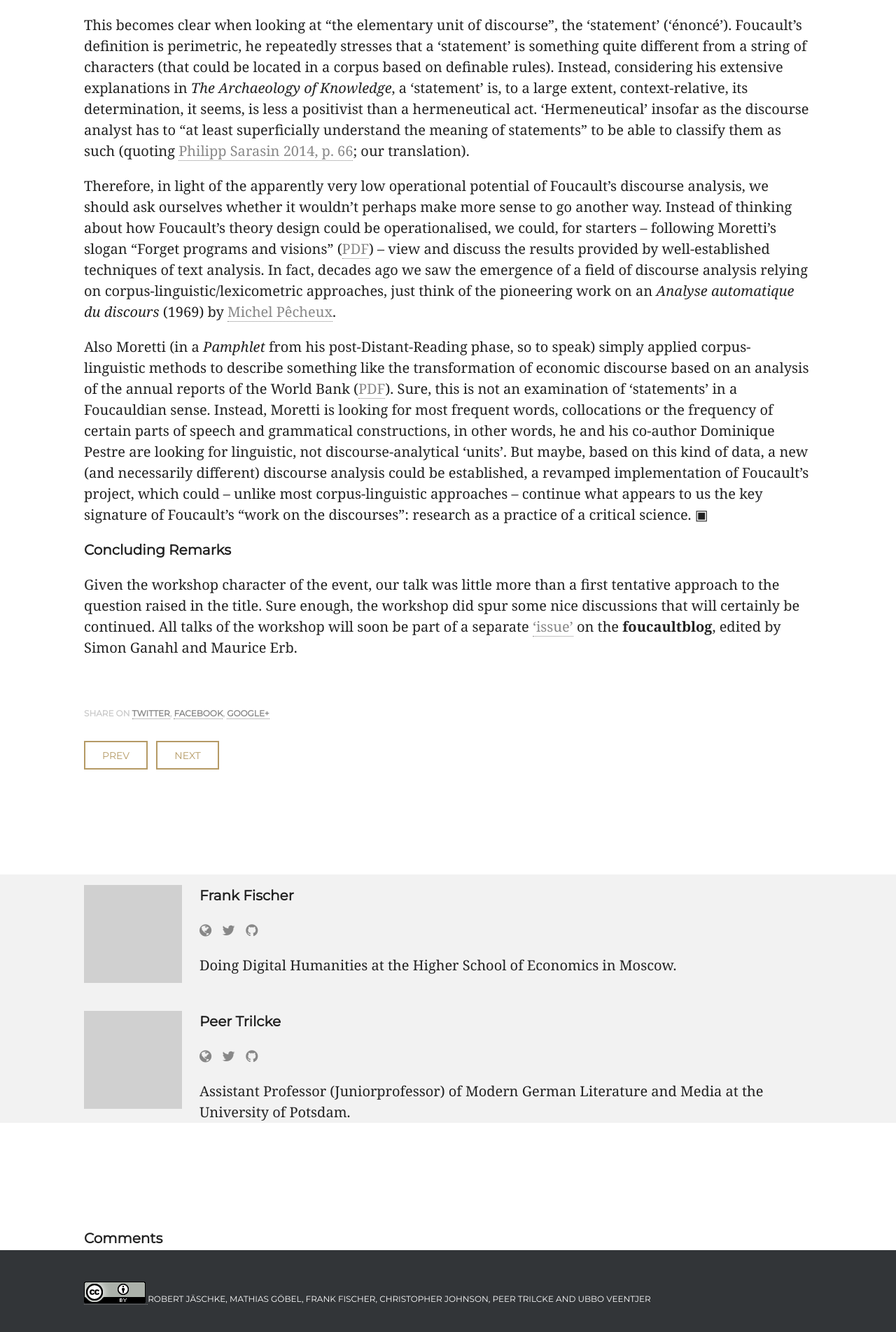
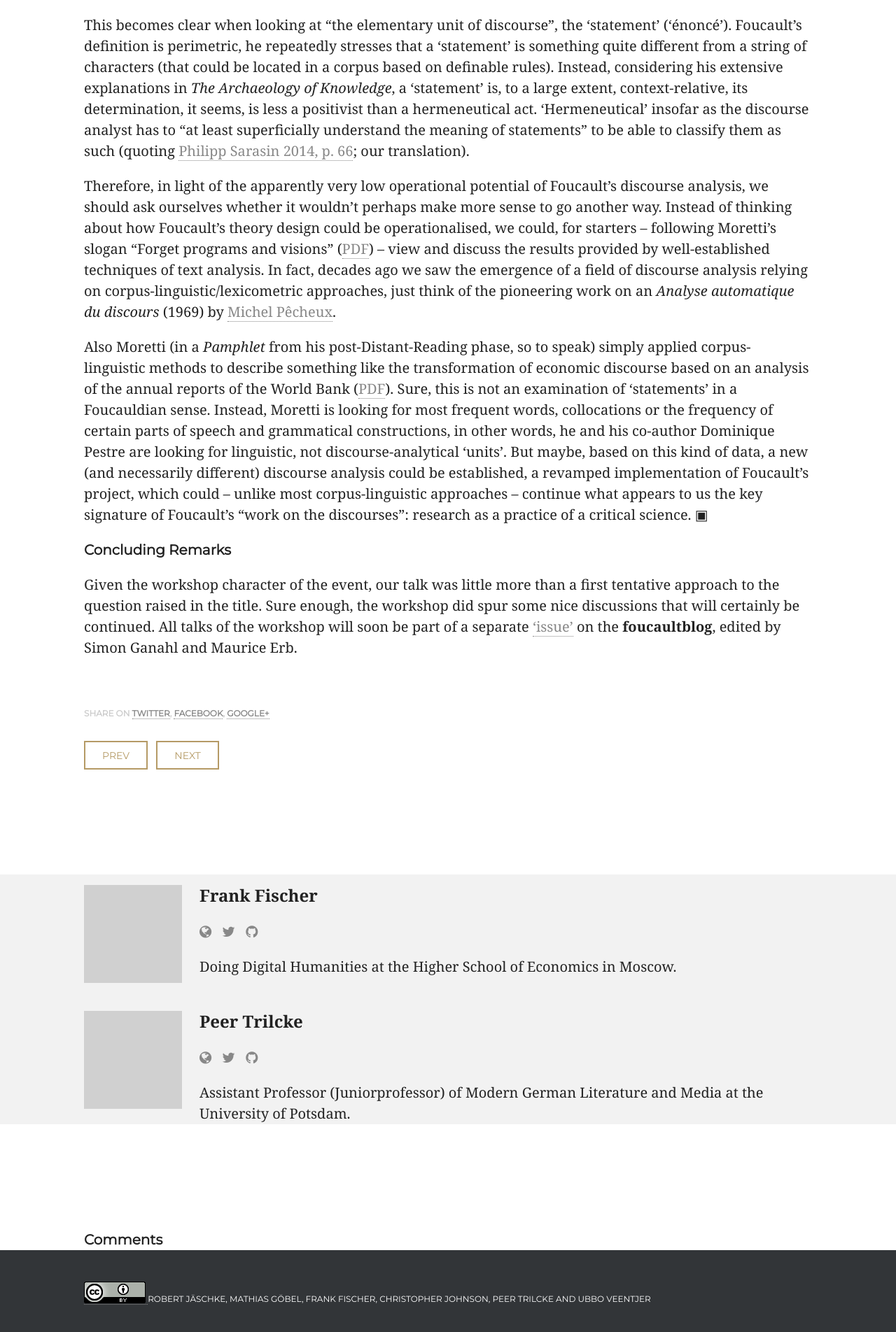
Before and after one commit to weltliteratur/blog, a Jekyll site: the page built from _posts/2016-05-06-Distant-Reading-with-Foucault.markdown, in a window 1280 px wide. Shown: the part 2175-4079 px from the top of the page at 70% size. Built offline with Jekyll 4.4.1, drawn with Linux system fonts in a browser that asks for light colours; nearby versions of some CDN libraries; some web fonts are replaced; comment, search, counter and statistics services are not loaded; grey boxes are pictures that could not be loaded.

Commit message:
fixed layout (hack)

```diff
--- a/_includes/authors.html
+++ b/_includes/authors.html
@@ -8,7 +8,7 @@
 	  <div class="avatarwrapper">
             <img itemprop="image" src="https://www.gravatar.com/avatar/{{ site.authors[author].gravatar }}?s=140" class="author-avatar" alt="{{ site.authors[author].name }}'s photo">
           </div>
-          <h2 itemprop="name">{{ site.authors[author].name }}</h2>
+          <span itemprop="name">{{ site.authors[author].name }}</span>
 <ul>
 {% if site.authors[author].web %}
 <li><a href="{{ site.authors[author].web }}" itemprop="url"><i class="fa fa-globe" aria-hidden="true"></i></a></li>
```
